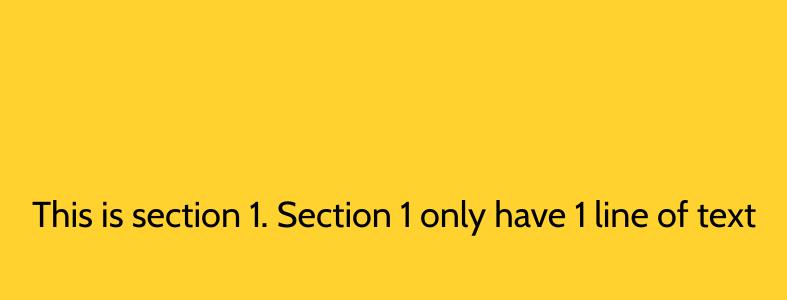
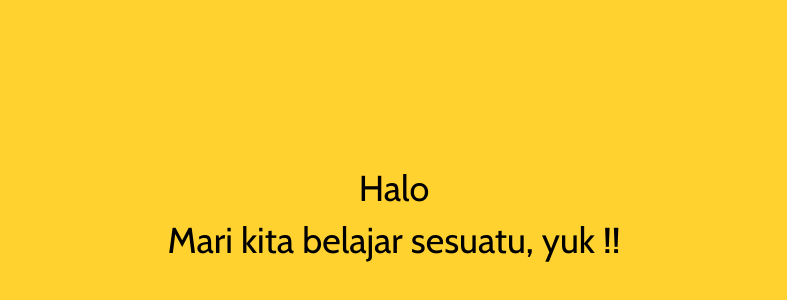
Before and after one commit to KaonWry/your-needs-everyday, a Next.js app: page / in a window 1280 px wide. Shown: the part 186-486 px from the top of the page, without its empty margins (246-1033 px from the left). Built offline with nearby package versions, Linux system fonts and the light colour scheme.

Commit message:
making the content

```diff
--- a/app/components/section1.js
+++ b/app/components/section1.js
@@ -1,8 +1,9 @@
-const Section1 = () => {
+const Section1 = ({inputValue}) => {
   return (
     <section className="sections">
       <div className="sections-content">
-        <p>This is section 1. Section 1 only have 1 line of text</p>
+        <p>Halo <span className="font-bold">{inputValue}</span></p>
+        <p>Mari kita belajar sesuatu, yuk !!</p>
       </div>
     </section>
   );
```
